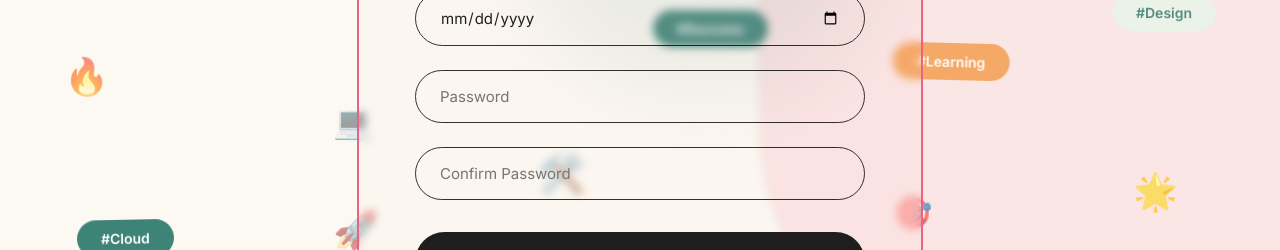
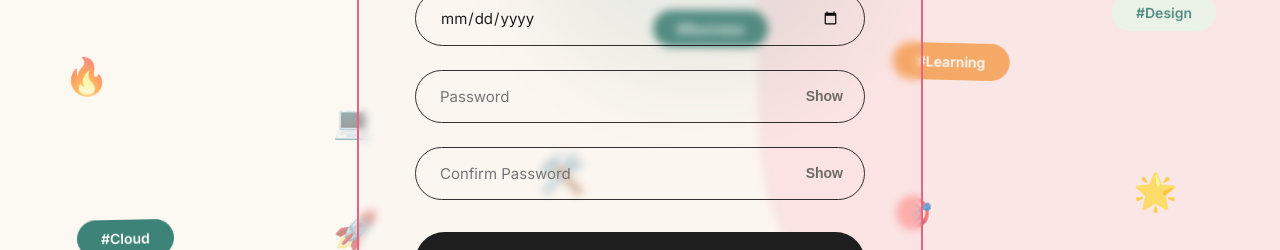
Before and after one commit to samad-00/AI-Personalised-Learning-Path-Generator, a React (Vite) app in the folder frontend/: page /register in a window 1280 px wide. Shown: the part 501-751 px from the top of the page. Built offline with nearby package versions, Linux system fonts and the light colour scheme; no server answers.

Commit message:
Add show/hide password toggle buttons

```diff
--- a/frontend/src/pages/Login.jsx
+++ b/frontend/src/pages/Login.jsx
@@ -16,6 +16,7 @@ export default function Login() {
   const [dob, setDob] = useState('');
   const [newPassword, setNewPassword] = useState('');
   const [confirmPassword, setConfirmPassword] = useState('');
+  const [showPassword, setShowPassword] = useState(false);
 
   const [error, setError] = useState('');
   const [message, setMessage] = useState('');
@@ -125,7 +126,12 @@ export default function Login() {
           {mode === 'password' && (
             <form onSubmit={handlePasswordLogin} style={{ display: 'flex', flexDirection: 'column', gap: '1.5rem' }}>
               <input type="email" placeholder="Email Address" className="input-field" value={email} onChange={e => setEmail(e.target.value)} required autoComplete="email" style={{ padding: '16px 24px', fontSize: 15, background: 'transparent' }} />
-              <input type="password" placeholder="Password" className="input-field" value={password} onChange={e => setPassword(e.target.value)} required autoComplete="new-password" style={{ padding: '16px 24px', fontSize: 15, background: 'transparent' }} />
+              <div style={{ position: 'relative' }}>
+                <input type={showPassword ? 'text' : 'password'} placeholder="Password" className="input-field" value={password} onChange={e => setPassword(e.target.value)} required autoComplete="new-password" style={{ padding: '16px 24px', fontSize: 15, background: 'transparent', paddingRight: '60px' }} />
+                <button type="button" onClick={() => setShowPassword(!showPassword)} style={{ position: 'absolute', right: '16px', top: '50%', transform: 'translateY(-50%)', background: 'none', border: 'none', color: 'var(--text-secondary)', cursor: 'pointer', fontSize: 14, fontWeight: 600 }}>
+                  {showPassword ? 'Hide' : 'Show'}
+                </button>
+              </div>
 
               <div style={{ textAlign: 'right', marginTop: '-10px' }}>
                 <span onClick={() => { setMode('reset'); resetState(); }} style={{ color: '#f97316', fontSize: 14, cursor: 'pointer', fontWeight: 600 }}>Forgot Password?</span>
@@ -153,8 +159,18 @@ export default function Login() {
                 <input type="date" className="input-field" value={dob} onChange={e => setDob(e.target.value)} onClick={(e) => { if(e.target.showPicker) e.target.showPicker(); }} required aria-label="Date of Birth" style={{ padding: '16px 24px', fontSize: 15, background: 'transparent', width: '100%', cursor: 'pointer' }} />
               </div>
 
-              <input type="password" placeholder="New Password" className="input-field" value={newPassword} onChange={e => setNewPassword(e.target.value)} required autoComplete="new-password" minLength={8} style={{ padding: '16px 24px', fontSize: 15, background: 'transparent' }} />
-              <input type="password" placeholder="Confirm Password" className="input-field" value={confirmPassword} onChange={e => setConfirmPassword(e.target.value)} required autoComplete="new-password" minLength={8} style={{ padding: '16px 24px', fontSize: 15, background: 'transparent' }} />
+              <div style={{ position: 'relative' }}>
+                <input type={showPassword ? 'text' : 'password'} placeholder="New Password" className="input-field" value={newPassword} onChange={e => setNewPassword(e.target.value)} required autoComplete="new-password" minLength={8} style={{ padding: '16px 24px', fontSize: 15, background: 'transparent', paddingRight: '60px' }} />
+                <button type="button" onClick={() => setShowPassword(!showPassword)} style={{ position: 'absolute', right: '16px', top: '50%', transform: 'translateY(-50%)', background: 'none', border: 'none', color: 'var(--text-secondary)', cursor: 'pointer', fontSize: 14, fontWeight: 600 }}>
+                  {showPassword ? 'Hide' : 'Show'}
+                </button>
+              </div>
+              <div style={{ position: 'relative' }}>
+                <input type={showPassword ? 'text' : 'password'} placeholder="Confirm Password" className="input-field" value={confirmPassword} onChange={e => setConfirmPassword(e.target.value)} required autoComplete="new-password" minLength={8} style={{ padding: '16px 24px', fontSize: 15, background: 'transparent', paddingRight: '60px' }} />
+                <button type="button" onClick={() => setShowPassword(!showPassword)} style={{ position: 'absolute', right: '16px', top: '50%', transform: 'translateY(-50%)', background: 'none', border: 'none', color: 'var(--text-secondary)', cursor: 'pointer', fontSize: 14, fontWeight: 600 }}>
+                  {showPassword ? 'Hide' : 'Show'}
+                </button>
+              </div>
 
               {error && <div style={{ color: '#ef4444', fontSize: 14, fontWeight: 600, textAlign: 'center' }}>{error}</div>}
               {message && <div style={{ color: 'var(--accent-teal)', fontSize: 14, fontWeight: 600, textAlign: 'center' }}>{message}</div>}
--- a/frontend/src/pages/Register.jsx
+++ b/frontend/src/pages/Register.jsx
@@ -13,6 +13,7 @@ export default function Register() {
   const [password, setPassword] = useState('');
   const [confirmPassword, setConfirmPassword] = useState('');
   const [dob, setDob] = useState('');
+  const [showPassword, setShowPassword] = useState(false);
 
   const { register } = useAuth();
   const navigate = useNavigate();
@@ -106,8 +107,18 @@ export default function Register() {
                   <label style={{ display: 'block', marginBottom: '8px', color: 'var(--text-secondary)', fontSize: 14, fontWeight: 600, textAlign: 'left', paddingLeft: '4px' }}>Date of Birth</label>
                   <input type="date" className="input-field" value={dob} onChange={e => setDob(e.target.value)} onClick={(e) => { if(e.target.showPicker) e.target.showPicker(); }} required aria-label="Date of Birth" title="Date of Birth (Required for password recovery)" style={{ padding: '16px 24px', fontSize: 15, background: 'transparent', width: '100%', cursor: 'pointer' }} />
                 </div>
-                <input type="password" placeholder="Password" className="input-field" value={password} onChange={e => setPassword(e.target.value)} required autoComplete="new-password" minLength={8} style={{ padding: '16px 24px', fontSize: 15, background: 'transparent' }} />
-                <input type="password" placeholder="Confirm Password" className="input-field" value={confirmPassword} onChange={e => setConfirmPassword(e.target.value)} required autoComplete="new-password" minLength={8} style={{ padding: '16px 24px', fontSize: 15, background: 'transparent' }} />
+                <div style={{ position: 'relative' }}>
+                  <input type={showPassword ? 'text' : 'password'} placeholder="Password" className="input-field" value={password} onChange={e => setPassword(e.target.value)} required autoComplete="new-password" minLength={8} style={{ padding: '16px 24px', fontSize: 15, background: 'transparent', paddingRight: '60px' }} />
+                  <button type="button" onClick={() => setShowPassword(!showPassword)} style={{ position: 'absolute', right: '16px', top: '50%', transform: 'translateY(-50%)', background: 'none', border: 'none', color: 'var(--text-secondary)', cursor: 'pointer', fontSize: 14, fontWeight: 600 }}>
+                    {showPassword ? 'Hide' : 'Show'}
+                  </button>
+                </div>
+                <div style={{ position: 'relative' }}>
+                  <input type={showPassword ? 'text' : 'password'} placeholder="Confirm Password" className="input-field" value={confirmPassword} onChange={e => setConfirmPassword(e.target.value)} required autoComplete="new-password" minLength={8} style={{ padding: '16px 24px', fontSize: 15, background: 'transparent', paddingRight: '60px' }} />
+                  <button type="button" onClick={() => setShowPassword(!showPassword)} style={{ position: 'absolute', right: '16px', top: '50%', transform: 'translateY(-50%)', background: 'none', border: 'none', color: 'var(--text-secondary)', cursor: 'pointer', fontSize: 14, fontWeight: 600 }}>
+                    {showPassword ? 'Hide' : 'Show'}
+                  </button>
+                </div>
               </>
             )}
 
```
